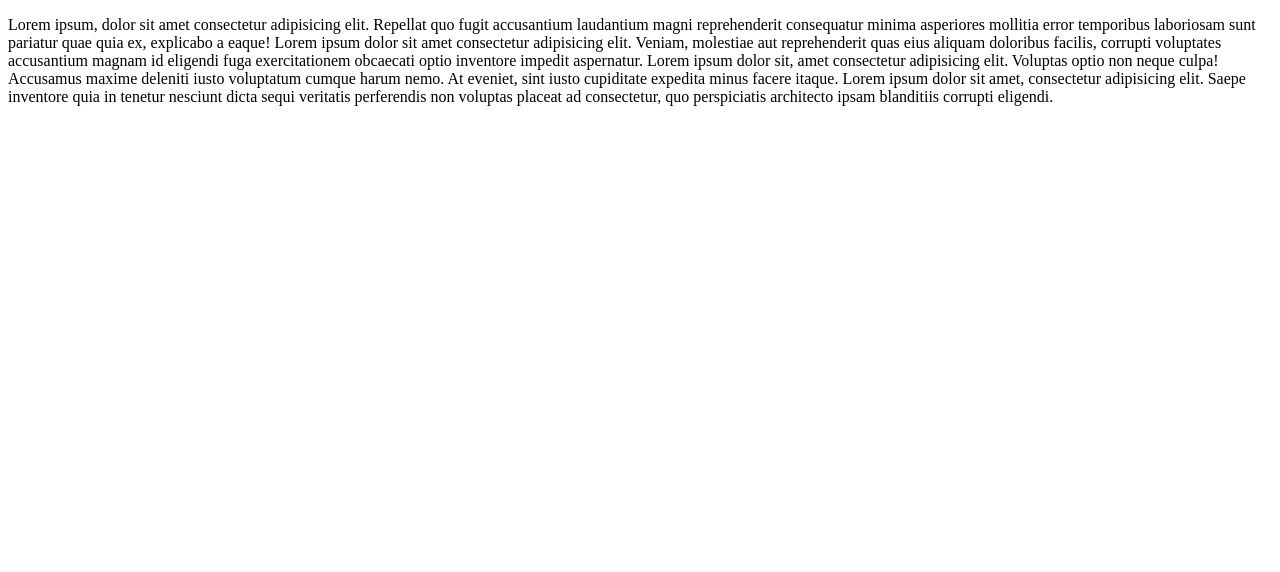
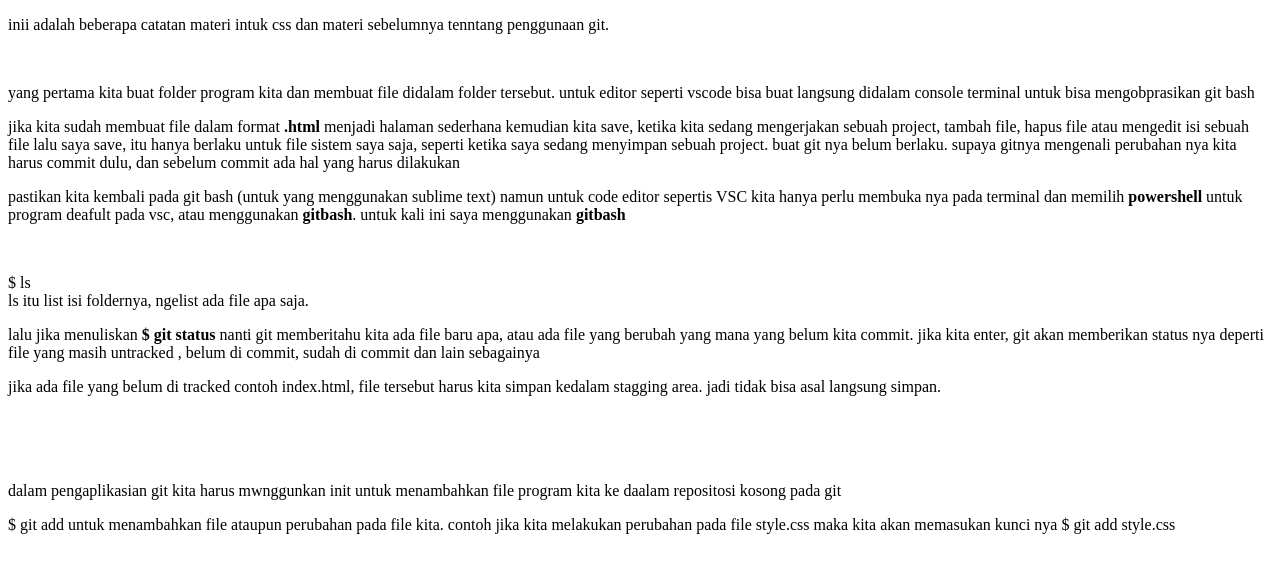
Before and after one commit to panjiayuba/batch-64, a plain HTML site: page day2/index.html in a window 1280 px wide. Drawn offline with Linux system fonts and the light colour scheme.

Commit message:
catatan 1

```diff
--- a/day2/index.html
+++ b/day2/index.html
@@ -6,9 +6,20 @@
     <title>index 2</title>
 </head>
 <body>
-    <p>Lorem ipsum, dolor sit amet consectetur adipisicing elit. Repellat quo fugit accusantium laudantium magni reprehenderit consequatur minima asperiores mollitia error temporibus laboriosam sunt pariatur quae quia ex, explicabo a eaque! Lorem ipsum dolor sit amet consectetur adipisicing elit. Veniam, molestiae aut reprehenderit quas eius aliquam doloribus facilis, corrupti voluptates accusantium magnam id eligendi fuga exercitationem obcaecati optio inventore impedit aspernatur. Lorem ipsum dolor sit, amet consectetur adipisicing elit. Voluptas optio non neque culpa! Accusamus maxime deleniti iusto voluptatum cumque harum nemo. At eveniet, sint iusto cupiditate expedita minus facere itaque.
-        Lorem ipsum dolor sit amet, consectetur adipisicing elit. Saepe inventore quia in tenetur nesciunt dicta sequi veritatis perferendis non voluptas placeat ad consectetur, quo perspiciatis architecto ipsam blanditiis corrupti eligendi.
+    <p>
+        inii adalah beberapa catatan materi intuk css dan materi sebelumnya tenntang penggunaan git.
+    </p><br>
+    <p>yang pertama kita buat folder program kita dan membuat file didalam folder tersebut. untuk editor seperti vscode bisa buat langsung didalam console terminal untuk bisa mengobprasikan git bash</p>
+    <p>jika kita sudah membuat file dalam format <B>.html</B> menjadi halaman sederhana kemudian kita save, ketika kita sedang mengerjakan sebuah project, tambah file, hapus file atau mengedit isi sebuah file lalu saya save, itu hanya berlaku untuk file sistem saya saja, seperti ketika saya sedang menyimpan sebuah project. buat git nya belum berlaku. supaya gitnya mengenali perubahan nya kita harus commit dulu, dan sebelum commit ada hal yang harus dilakukan</p>
+    <p>pastikan kita kembali pada git bash (untuk yang menggunakan sublime text) namun untuk code editor sepertis VSC kita hanya perlu membuka nya pada terminal dan memilih <strong>powershell</strong> untuk program deafult pada vsc, atau menggunakan <strong>gitbash</strong>. untuk kali ini saya menggunakan <strong>gitbash</strong>  </p>
+ <br>
+    <p>$ ls <br>
+    ls itu list isi foldernya, ngelist ada file apa saja.</p>
+    <p>lalu jika menuliskan <strong>$ git status</strong> nanti git memberitahu kita ada file baru apa, atau ada file yang berubah yang mana yang belum kita commit. jika kita enter, git akan memberikan status nya deperti file yang masih untracked , belum di commit, sudah di commit dan lain sebagainya</p>
+    <p>jika ada file yang belum di tracked contoh index.html, file tersebut harus kita simpan kedalam stagging area. jadi tidak bisa asal langsung simpan.</p>
 
-    </p>
+    <br><br><br>
+    <p>dalam pengaplikasian git kita harus mwnggunkan init untuk menambahkan file program kita ke daalam repositosi kosong pada git</p>
+    <p>$ git add untuk menambahkan file ataupun perubahan pada file kita. contoh jika kita melakukan perubahan pada file style.css maka kita akan memasukan kunci nya $ git add style.css </p>
 </body>
 </html>
```
Also changed, not shown: day2/belajarcss.html (added, +11 -0 lines).
